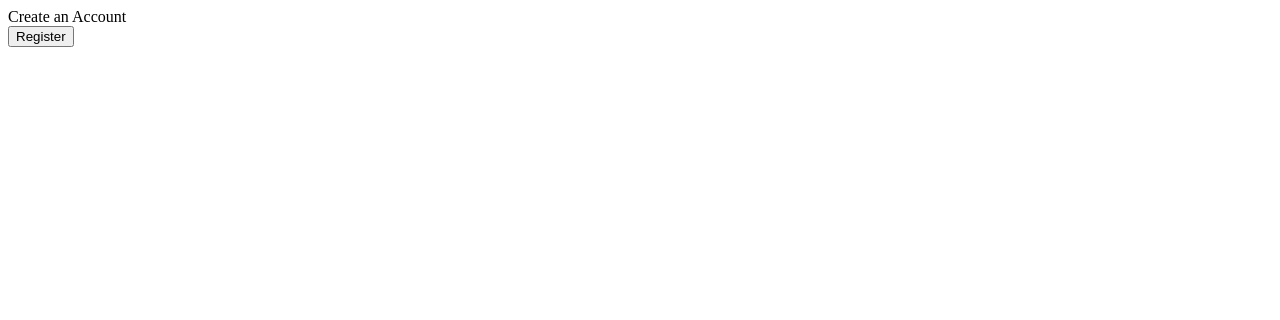
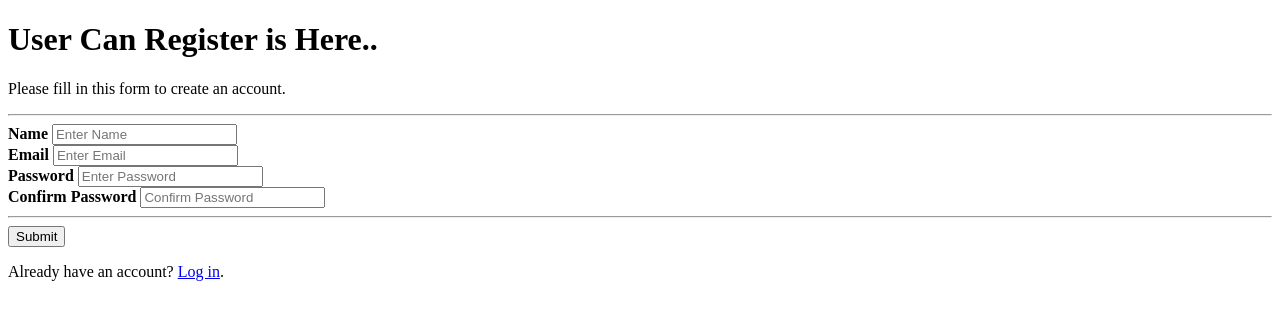
Before and after one commit to dt-bitcoding/Clothing-Store, a Django app: page / in a window 1280 px wide. Shown: the top 320 px of the page. Run offline with Django 5.2, Linux system fonts and the light colour scheme.

Commit message:
Changes some files

```diff
--- a/Clothing_Store/settings.py
+++ b/Clothing_Store/settings.py
@@ -24,6 +24,7 @@ SECRET_KEY = "django-insecure-28*#h6^ly5+s4$7t_7%hj4k=3g6xi275-wfz*j-k4(il7__@t1
 
 # SECURITY WARNING: don't run with debug turned on in production!
 DEBUG = True
+# DEBUG = False
 
 ALLOWED_HOSTS = []
 
@@ -38,6 +39,7 @@ INSTALLED_APPS = [
     "django.contrib.messages",
     "django.contrib.staticfiles",
     "NovaBazaar",
+
     # 'NovaBazaar.apps.NovabazaarConfig',
 ]
 
@@ -49,6 +51,7 @@ MIDDLEWARE = [
     "django.contrib.auth.middleware.AuthenticationMiddleware",
     "django.contrib.messages.middleware.MessageMiddleware",
     "django.middleware.clickjacking.XFrameOptionsMiddleware",
+
 ]
 
 ROOT_URLCONF = "Clothing_Store.urls"
--- a/Clothing_Store/urls.py
+++ b/Clothing_Store/urls.py
@@ -5,4 +5,5 @@ urlpatterns = [
     path('admin/', admin.site.urls),
     path('', include('NovaBazaar.urls')),
 
+
 ]
--- a/NovaBazaar/admin.py
+++ b/NovaBazaar/admin.py
@@ -1,6 +1,9 @@
 from django.contrib import admin
-from .models import Product
+from .models import Product, User
 
+@admin.register(User)
+class UserAdmin(admin.ModelAdmin):
+    list_display = ('id', 'FirstName', 'Email', 'Password', 'confirm_password')
 
 @admin.register(Product)
 class ProductAdmin(admin.ModelAdmin):
--- a/NovaBazaar/templates/NovaBazaar/index.html
+++ b/NovaBazaar/templates/NovaBazaar/index.html
@@ -8,16 +8,48 @@
 <body>
 
 
-        {% block title %}Create an Account{% endblock %}
+        <!-- {% block title %}Create an Account{% endblock %} -->
+        <!-- <h1>User Can Registration Here...</h1> -->
 
-
-        {% block content %}
+        <!-- {% block content %}
             <form method="POST" class="form-group">
             {% csrf_token %}
 
             <button type="submit" class="btn btn-success">Register</button>
             </form>
-        {% endblock %}
+        {% endblock %} -->
+
+        <!-- <form action="/action_page.php"> -->
+
+        <form method="post" action="{% url 'success' %}">
+        {% csrf_token %}
+
+          <div class="container">
+            <h1>User Can Register is Here..</h1>
+            <p>Please fill in this form to create an account.</p>
+            <hr>
+
+            <label for="email"><b>Name</b></label>
+            <input type="text" placeholder="Enter Name" name="name" id="name" required>
+            <br>
+            <label for="email"><b>Email</b></label>
+            <input type="text" placeholder="Enter Email" name="email" id="email" required>
+            <br>
+            <label for="psw"><b>Password</b></label>
+            <input type="password" placeholder="Enter Password" name="psw" id="psw" required>
+            <br>
+            <label for="psw-Confirm"><b>Confirm Password</b></label>
+            <input type="password" placeholder="Confirm Password" name="psw-Confirm" id="psw-Confirm" required>
+            <hr>
+
+
+            <button type="submit" class="registerbtn">Submit</button>
+          </div>
+
+          <div class="container signin">
+            <p>Already have an account? <a href="#">Log in</a>.</p>
+          </div>
+        </form>
 
 </body>
 </html>
--- a/NovaBazaar/urls.py
+++ b/NovaBazaar/urls.py
@@ -1,9 +1,11 @@
 from django.urls import path
 from . import views
+from .views import success_view
 
-# app_name = 'home'  # Add this line to set the app namespace
+
 
 urlpatterns = [
     path('', views.User, name='index'),
-
+    # path('', success_view, name='success'),
+    path('success/', success_view, name='success'),
 ]
--- a/NovaBazaar/views.py
+++ b/NovaBazaar/views.py
@@ -1,6 +1,27 @@
 from django.shortcuts import render, redirect
 from django.http import HttpResponse
-from .models import Product
+from .models import User
+
 
 def User(request):
-    return render(request, 'NovaBazaar/index.html')
+    if request.method == 'POST':
+        print("Hello Data...!!")
+        FirstName = request.POST['FirstName']
+        Email = request.POST['Email']
+        Password = request.POST['Password']
+        confirm_password = request.POST['confirm_password']
+        user = User(FirstName=FirstName, Email=Email, Password=Password, confirm_password=confirm_password)
+        user.save()
+        # return redirect('success')
+        return HttpResponse('User created successfully')
+    else:
+        return render(request, 'NovaBazaar/index.html')
+
+
+
+
+
+
+
+def success_view(request):
+    return render(request, 'NovaBazaar/success.html')
--- a/requirement.txt
+++ /dev/null
@@ -1,4 +0,0 @@
-asgiref==3.7.2
-Django==5.0.1
-pillow==10.2.0
-sqlparse==0.4.4
```
Also changed, not shown: NovaBazaar/models.py (+11 -1 lines), NovaBazaar/templates/NovaBazaar/success.html (added, +15 -0 lines), templates/NovaBazaar/index.html (deleted, +0 -49 lines), NovaBazaar/migrations/0002_user.py (added).
